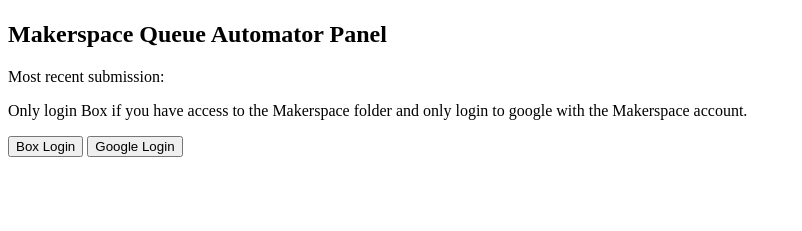
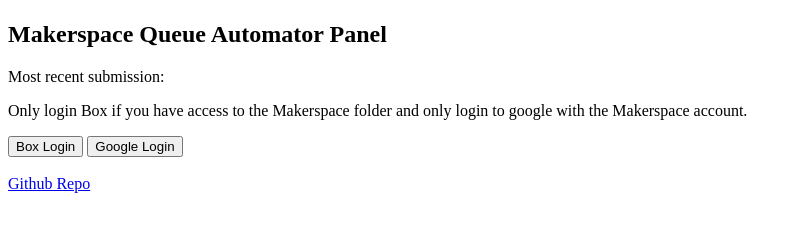
Before and after one commit to ThatLittleChicken/MakerspaceQueue, a website: page public/index.html in a window 1280 px wide. Shown: the part 59-290 px from the top of the page, without its empty margins (0-802 px from the left). Drawn offline with Linux system fonts and the light colour scheme; no server answers.

Commit message:
Added repo link

```diff
--- a/public/index.html
+++ b/public/index.html
@@ -13,6 +13,9 @@
     <p>Only login Box if you have access to the Makerspace folder and only login to google with the Makerspace account.</p>
     <button id="boxAuth" onclick="getBoxCreds()">Box Login</button>
     <button id="gapiAuth" onclick="getGapiCreds()">Google Login</button>
+    <br>
+    <br>
+    <a href="https://github.com/ThatLittleChicken/MakerspaceQueue">Github Repo</a>
     <script src="index.js"></script>
 </body>
 </html>
```
